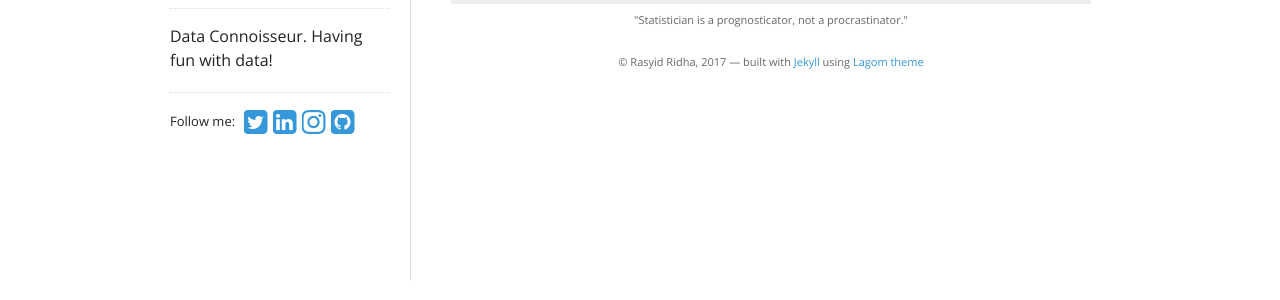
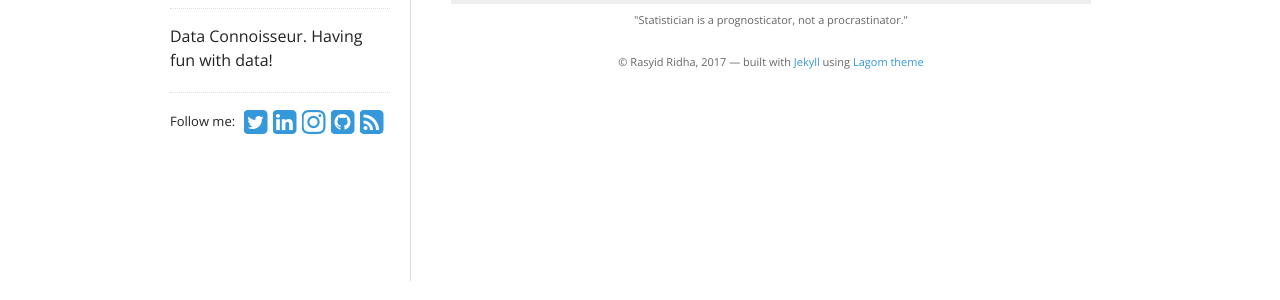
Before and after one commit to rasyidstat/rasyidstat.github.io, a Jekyll site: the page built from index.html, in a window 1280 px wide. Shown: the part 151-451 px from the top of the page. Built offline with Jekyll 4.4.1, drawn with Linux system fonts in a browser that asks for light colours; nearby versions of some CDN libraries.

Commit message:
Update social.html

```diff
--- a/_includes/social.html
+++ b/_includes/social.html
@@ -79,7 +79,9 @@ Follow me:
   </a>
   {% endif %}
 
-  <a title="RSS feed" id="rss" href="/atom.xml">
-    <i class="icon-rss-sign"></i>
+  {% if site.data.theme.show_atom_feed %}
+  <a title="Atom feed" id="atom" href="/atom.xml">
+    <i class="fa fa-rss-square"></i>
   </a>
+  {% endif %}
 </div>
```
